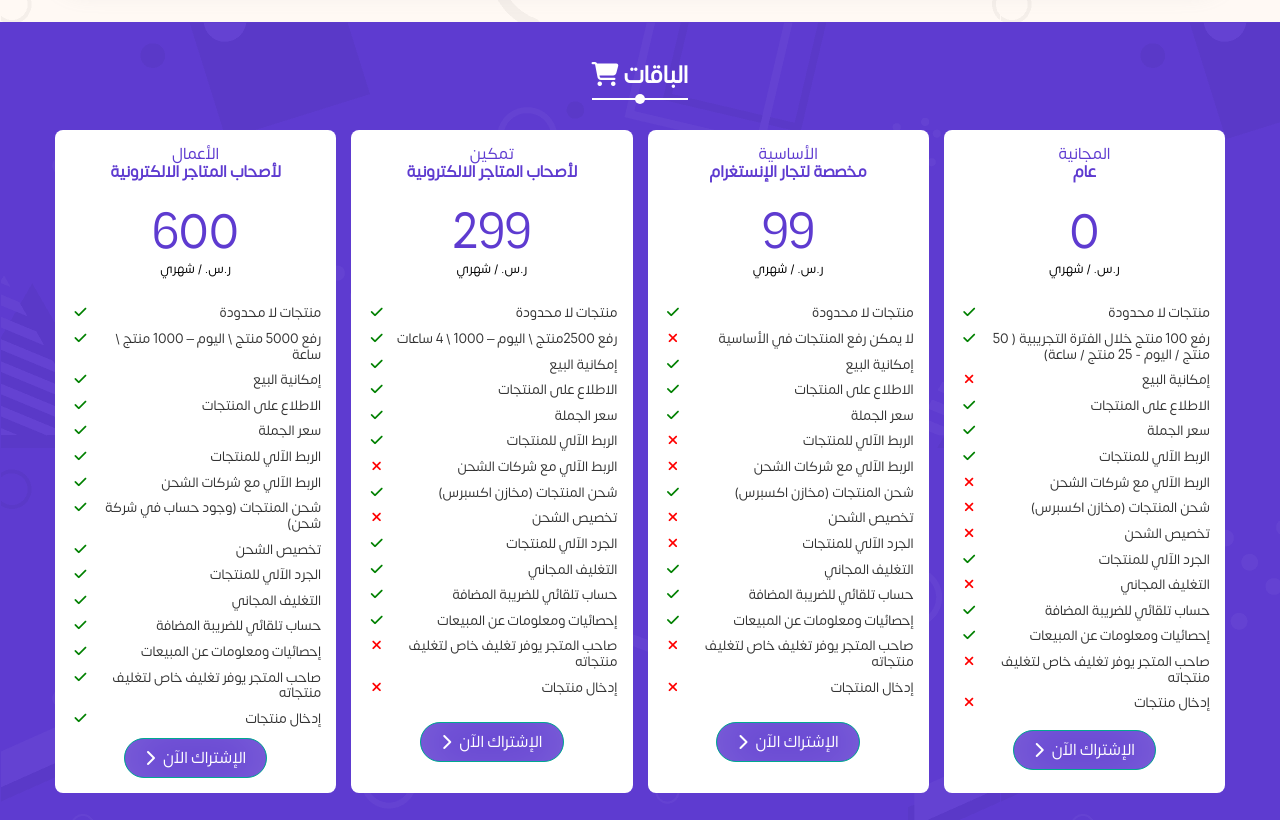
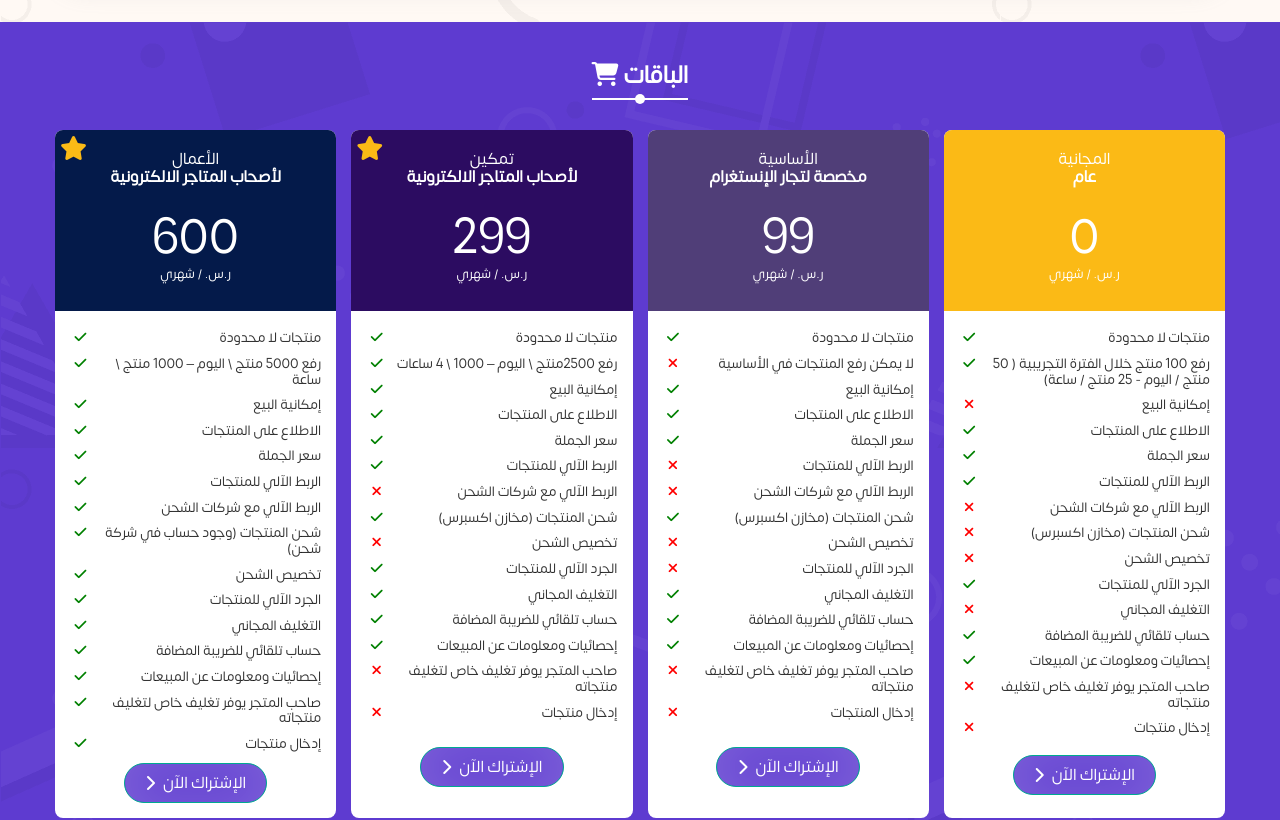
Before and after one commit to ehabmansour1/7amni, a plain HTML site: page index.html in a window 1280 px wide. Shown: the part 2140-2960 px from the top of the page. Drawn offline with nearby package versions, Linux system fonts and the light colour scheme.

Commit message:
Add files via upload

```diff
--- a/css/main.css
+++ b/css/main.css
@@ -516,7 +516,6 @@ body {
 }
 .pakages .pakage-box {
   background-color: white;
-  padding: 15px;
   border-radius: 8px;
   -webkit-border-radius: 8px;
   -moz-border-radius: 8px;
@@ -525,27 +524,49 @@ body {
   display: flex;
   flex-direction: column;
   justify-content: space-between;
+  padding-bottom: 15px;
+  overflow: hidden;
+}
+.pakages .pakage-box .header {
+  padding-top: 20px;
+  margin-bottom: 20px;
+}
+.pakages .pakage-box:nth-child(1) .header {
+  background-color: #fbba16;
+}
+.pakages .pakage-box:nth-child(2) .header {
+  background-color: #503e78;
+}
+.pakages .pakage-box:nth-child(3) .header {
+  background-color: #2c0c61;
+}
+.pakages .pakage-box:nth-child(4) .header {
+  background-color: #041a4a;
+}
+.pakages .pakage-box ul {
+  padding: 0 15px;
 }
 .pakages .pakage-box ul li {
   position: relative;
 }
 .pakage-box .headline {
   text-align: center;
-  color: var(--main-color);
+  color: white;
 }
 .pakage-box .headline + p {
   text-align: center;
-  color: var(--main-color);
+  color: white;
   font-weight: bold;
 }
 .pakage-box .price p:first-child {
   font-size: 3rem;
   text-align: center;
-  color: var(--main-color);
+  color: white;
   margin-top: 25px;
 }
 .pakage-box .price p:nth-child(2) {
   font-size: 0.8rem;
+  color: white;
   text-align: center;
 }
 .pakage-box .price {
@@ -558,6 +579,19 @@ body {
 }
 .fa-ul {
   margin-left: var(--fa-li-margin, 1.5em) !important;
+}
+.star {
+  position: relative;
+}
+.star::before {
+  font-family: "Font Awesome 5 Free";
+  font-weight: 900;
+  content: "\f005";
+  position: absolute;
+  color: #fbba16;
+  font-size: 1.5rem;
+  left: 5px;
+  top: 5px;
 }
 /* end pakages */
 /* start choose  */
--- a/index.html
+++ b/index.html
@@ -149,11 +149,13 @@
       </h2>
       <div class="container">
         <div class="pakage-box" data-aos="fade-up" data-aos-delay="100">
+          <div class="header">
             <p class="headline">المجانية</p>
             <p>عام</p>
             <div class="price">
               <p>0</p>
               <p>ر.س. / شهري</p>
+            </div>
           </div>
           <ul class="fa-ul">
             <li class="">
@@ -251,11 +253,13 @@
           ></a>
         </div>
         <div class="pakage-box" data-aos="fade-up" data-aos-delay="200">
+          <div class="header">
             <p class="headline">الأساسية</p>
             <p>مخصصة لتجار الإنستغرام</p>
             <div class="price">
               <p>99</p>
               <p>ر.س. / شهري</p>
+            </div>
           </div>
           <ul class="fa-ul">
             <li class="">
@@ -352,12 +356,14 @@
             الإشتراك الآن<i class="fas fa-chevron-right right"></i
           ></a>
         </div>
-        <div class="pakage-box" data-aos="fade-up" data-aos-delay="300">
+        <div class="pakage-box star" data-aos="fade-up" data-aos-delay="300">
+          <div class="header">
             <p class="headline">تمكين</p>
             <p>لأصحاب المتاجر الالكترونية</p>
             <div class="price">
               <p>299</p>
               <p>ر.س. / شهري</p>
+            </div>
           </div>
           <ul class="fa-ul">
             <li class="">
@@ -454,12 +460,14 @@
             الإشتراك الآن<i class="fas fa-chevron-right right"></i
           ></a>
         </div>
-        <div class="pakage-box" data-aos="fade-up" data-aos-delay="400">
+        <div class="pakage-box star" data-aos="fade-up" data-aos-delay="400">
+          <div class="header">
             <p class="headline">الأعمال</p>
             <p>لأصحاب المتاجر الالكترونية</p>
             <div class="price">
               <p>600</p>
               <p>ر.س. / شهري</p>
+            </div>
           </div>
           <ul class="fa-ul">
             <li class="">
```
Lines whose indentation alone changed are shown as unchanged.
